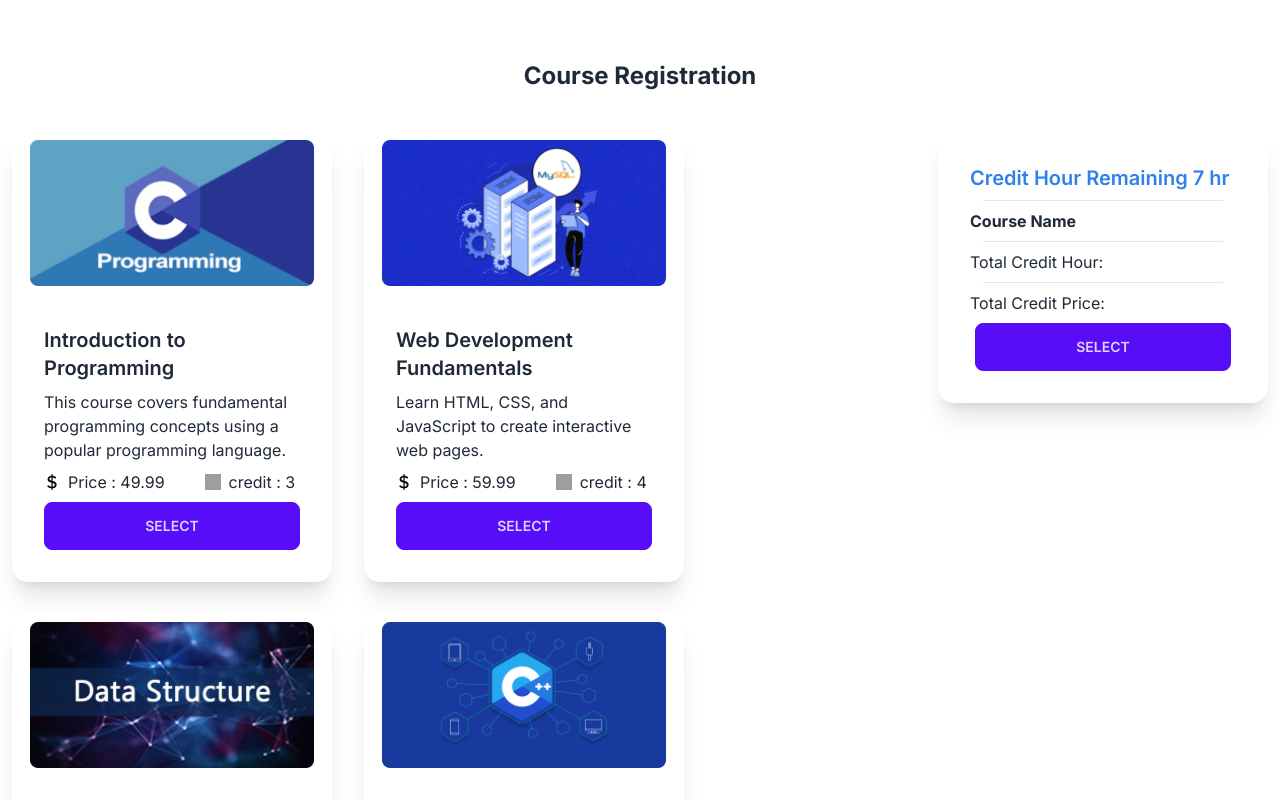
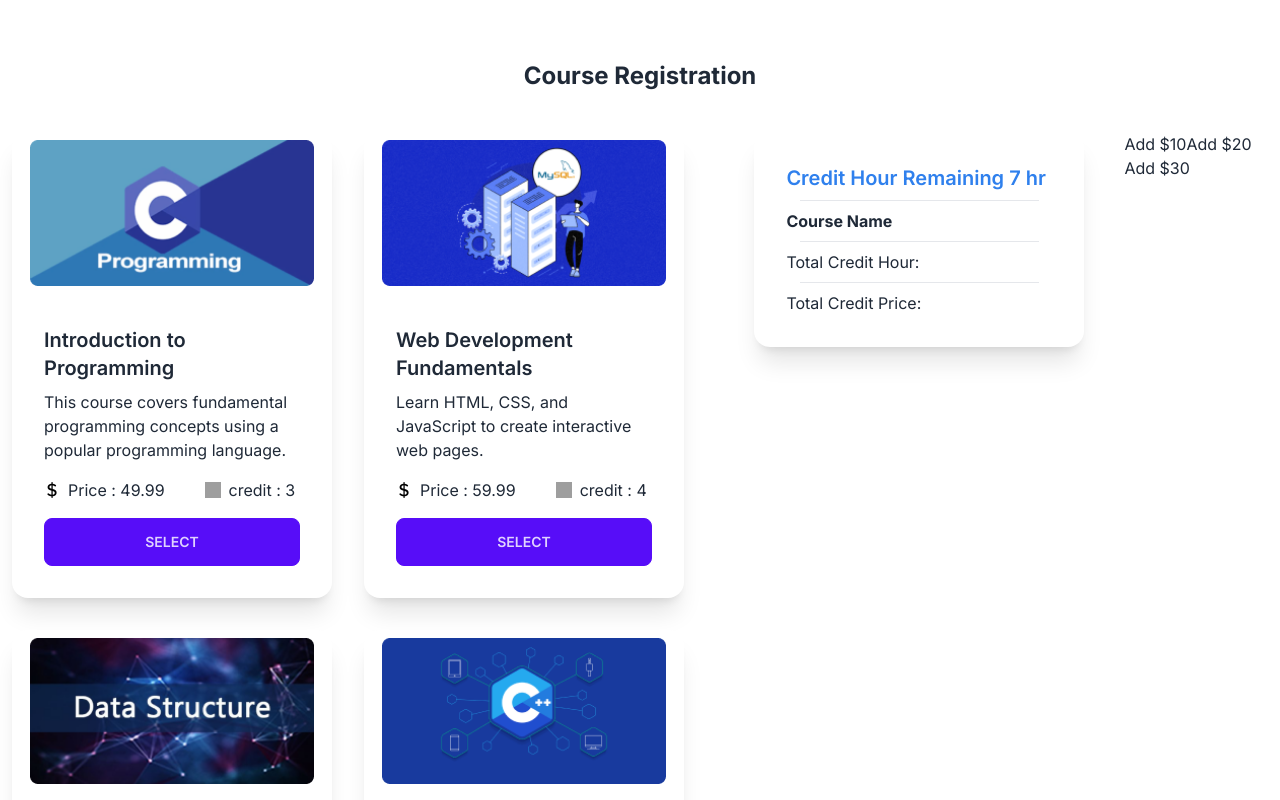
Before and after one commit to Sheikh551845/Course_Registration, a React (Vite) app in the folder assignment-7/: page / in a window 1280 px wide. Shown: the top 800 px of the page. Built offline with nearby package versions, Linux system fonts and the light colour scheme; grey boxes are pictures that could not be loaded.

Commit message:
Function added in Select button

```diff
--- a/assignment-7/package.json
+++ b/assignment-7/package.json
@@ -10,6 +10,7 @@
     "preview": "vite preview"
   },
   "dependencies": {
+    "prop-types": "^15.8.1",
     "react": "^18.2.0",
     "react-dom": "^18.2.0"
   },
--- a/assignment-7/src/App.jsx
+++ b/assignment-7/src/App.jsx
@@ -2,9 +2,12 @@ import { useEffect, useState } from 'react'
 import './App.css'
 import Card from './components/card'
 import Cart from './components/cart'
+import Test from './components/test';
 
 
 function App() {
+
+
 
   const[allCourse,setAllCourse]= useState([]);
 
@@ -14,7 +17,25 @@ function App() {
       .then(json => setAllCourse(json))
      },[]);
      const courseArray =allCourse.courses;
-     console.log(courseArray);
+
+     const [selectedPrice, setSelectedPrice] = useState([]);
+     const [selectedCredit,setSelectedCredit] = useState([]);
+     const [selectedCourse, setSelectedCourse] = useState([]);
+
+    const buttonHandle = (price,credit,course)=>{
+
+    setSelectedPrice([...selectedPrice, price]);
+    setSelectedCredit([...selectedCredit, credit]);
+    setSelectedCourse([...selectedCourse, course]);
+
+
+
+   }
+
+   console.log(selectedPrice)
+   console.log(selectedCredit);
+   console.log(selectedCourse);
+
 
 
 
@@ -28,11 +49,13 @@ function App() {
     <div className="flex gap-10">
       <div className="w-3/4 flex gap-8 flex-wrap">
        {
-        courseArray?.map((course, idx)=> (<Card key={idx} course={course}></Card>))
+        courseArray?.map((course, idx)=> (<Card key={idx} course={course} buttonHandle={buttonHandle}></Card>))
        }
       </div>
 
      <Cart></Cart>
+     <Test></Test>
+
     </div>
 
     </div>
--- a/assignment-7/src/components/card.jsx
+++ b/assignment-7/src/components/card.jsx
@@ -1,15 +1,14 @@
 import React,{useEffect, useState} from 'react';
+import PropTypes from 'prop-types';
 
+function Card({course,buttonHandle}) {
+;
 
-function Card(props) {
+  const {courseName, intro, description, price, creditHours, photo}=course;
 
-  const {courseName, intro, description, price, creditHours, photo}=props.course;
 
 
   const imageUrl =  `Asset/${photo}`
-
-
-
 
   return (
     <div>
@@ -20,7 +19,7 @@ function Card(props) {
   <div className="card-body  ">
     <h2 className="card-title text-left">{courseName}</h2>
     <p className="text-left">{description}</p>
-    <div className="flex gap-10">
+    <div className="flex gap-10 py-2">
     <div className="flex gap-2 items-center">
         <img src="Asset/dollar.png" className="w-4 h-4"></img>
     <p >Price : {price}</p>
@@ -32,17 +31,22 @@ function Card(props) {
     </div>
     </div>
 
-
-
-    <div className="card-actions mx-auto">
-      <button className="btn btn-primary w-64">Select</button>
+    <div className="mx-auto">
+      <button className="btn btn-primary w-64" onClick={()=>buttonHandle(price,creditHours,courseName)}>Select</button>
     </div>
   </div>
 </div>
 
+
     </div>
 
   )
+};
+
+Card.propTypes={
+     buttonHandle : PropTypes.func,
+     course : PropTypes.object
 }
 
+
 export default Card
--- a/assignment-7/src/components/cart.jsx
+++ b/assignment-7/src/components/cart.jsx
@@ -1,9 +1,14 @@
 import React from 'react'
 
 function Cart() {
+
+
+
+
+
   return (
     <div>
-       <div className="card w-[330px] bg-base-100 shadow-xl">
+  <div className="card w-[330px] bg-base-100 shadow-xl">
 
   <div className="card-body">
     <h2 className="card-title text-left text-[#2F80ED]">Credit Hour Remaining 7 hr</h2>
@@ -15,14 +20,10 @@ function Cart() {
     <p className='text-left'>Total Credit Hour: </p>
     <hr style={{ color: 'black', width: '90%' ,margin:'auto'}}></hr>
     <p className='text-left'>Total Credit Price: </p>
-
-
-    <div className="card-actions mx-auto">
-      <button className="btn btn-primary w-64">Select</button>
-    </div>
   </div>
 </div>
     </div>
+
   )
 }
 
--- /dev/null
+++ b/assignment-7/src/components/test.jsx
@@ -0,0 +1,25 @@
+import React, { useState } from 'react';
+
+function Test() {
+  const [selectedPrice, setSelectedPrice] = useState([]);
+
+  const addPrice = (newPrice) => {
+    console.log(typeof(newPrice));
+
+    setSelectedPrice([...selectedPrice, newPrice]);
+    console.log(typeof(selectedPrice));
+    console.log(selectedPrice);
+
+  };
+
+
+  return (
+    <div>
+      <button onClick={() => addPrice(10)}>Add $10</button>
+      <button onClick={() => addPrice(20)}>Add $20</button>
+      <button onClick={() => addPrice(30)}>Add $30</button>
+    </div>
+  );
+}
+
+export default Test;
```
Also changed, not shown: 1 other file (tests, documents, lock files or other folders).
